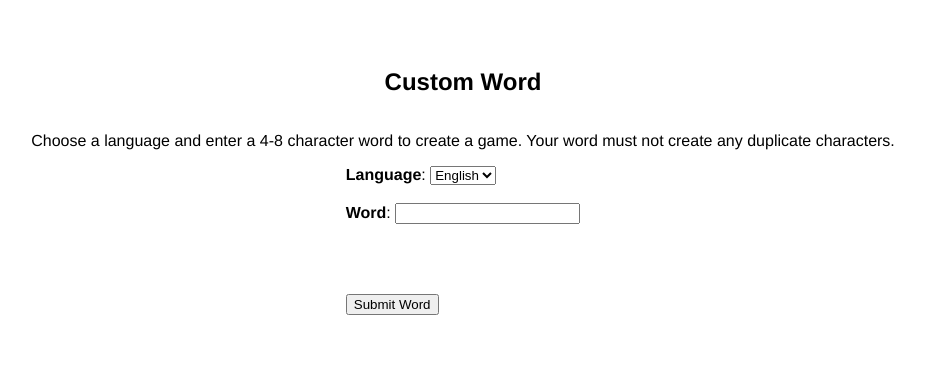
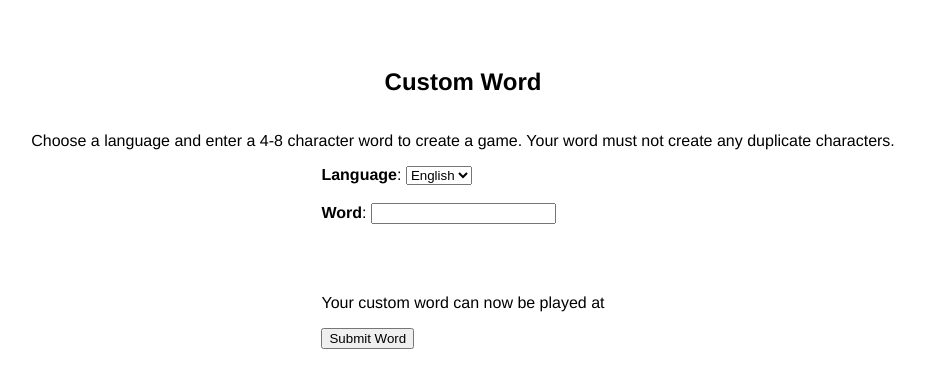
Before and after one commit to sjasthi/animals_python, a Flask app: page /myword in a window 1280 px wide. Shown: the part 81-469 px from the top of the page, without its empty margins (177-1102 px from the left). Run offline with Flask 2, Linux system fonts and the light colour scheme.

Commit message:
Add files via upload

```diff
--- a/templates/myword.html
+++ b/templates/myword.html
@@ -78,8 +78,11 @@ a:link {
       <br>
 	  <br>
       <div id="message_div">
-
-              <p>{{ message }}</p>
+          {% if custom_flag == False %}
+            <p>{{ message }}</p>
+          {% else %}
+          <p>Your custom word can now be played at <a href="{{ message }}" target="_blank">{{ message }}</a></p>
+          {% endif %}
 
       </div>
       <button type="submit" id="submit_button" name="guess" value="yes">Submit Word</button>
```
